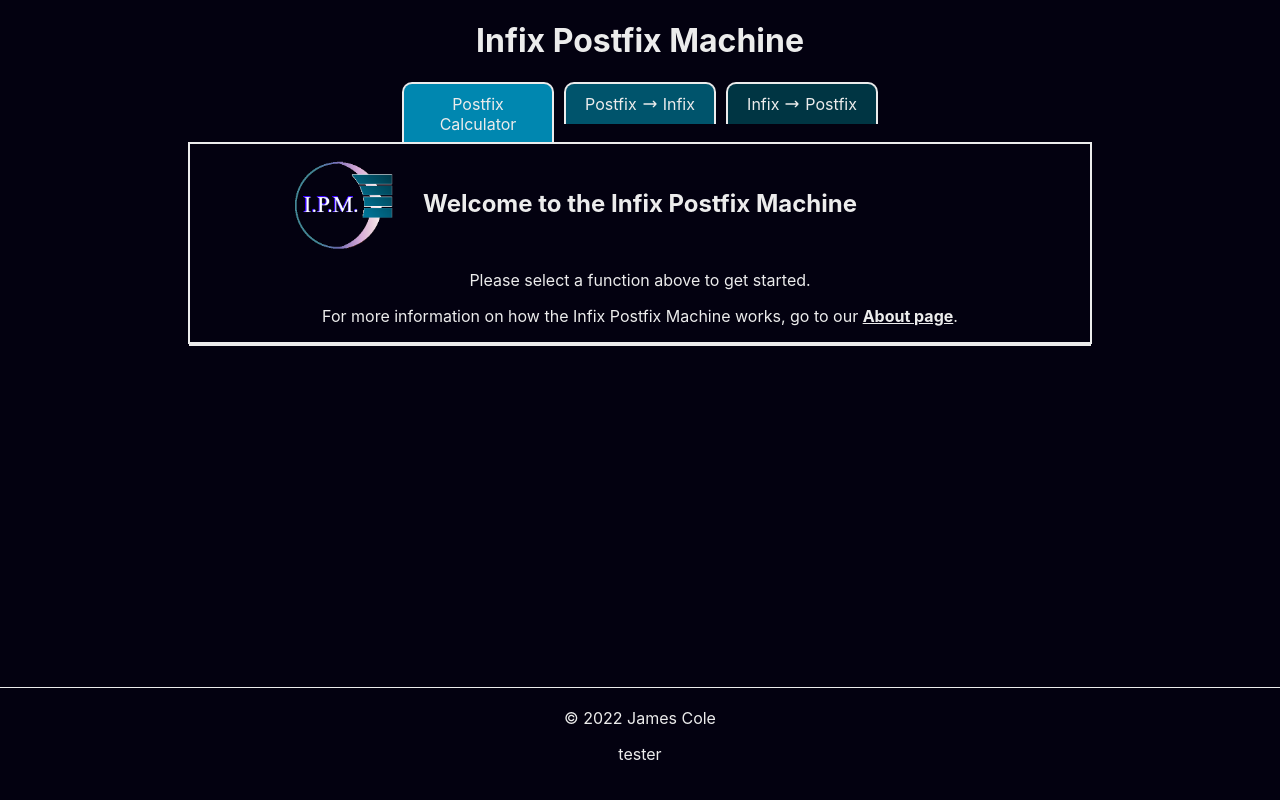
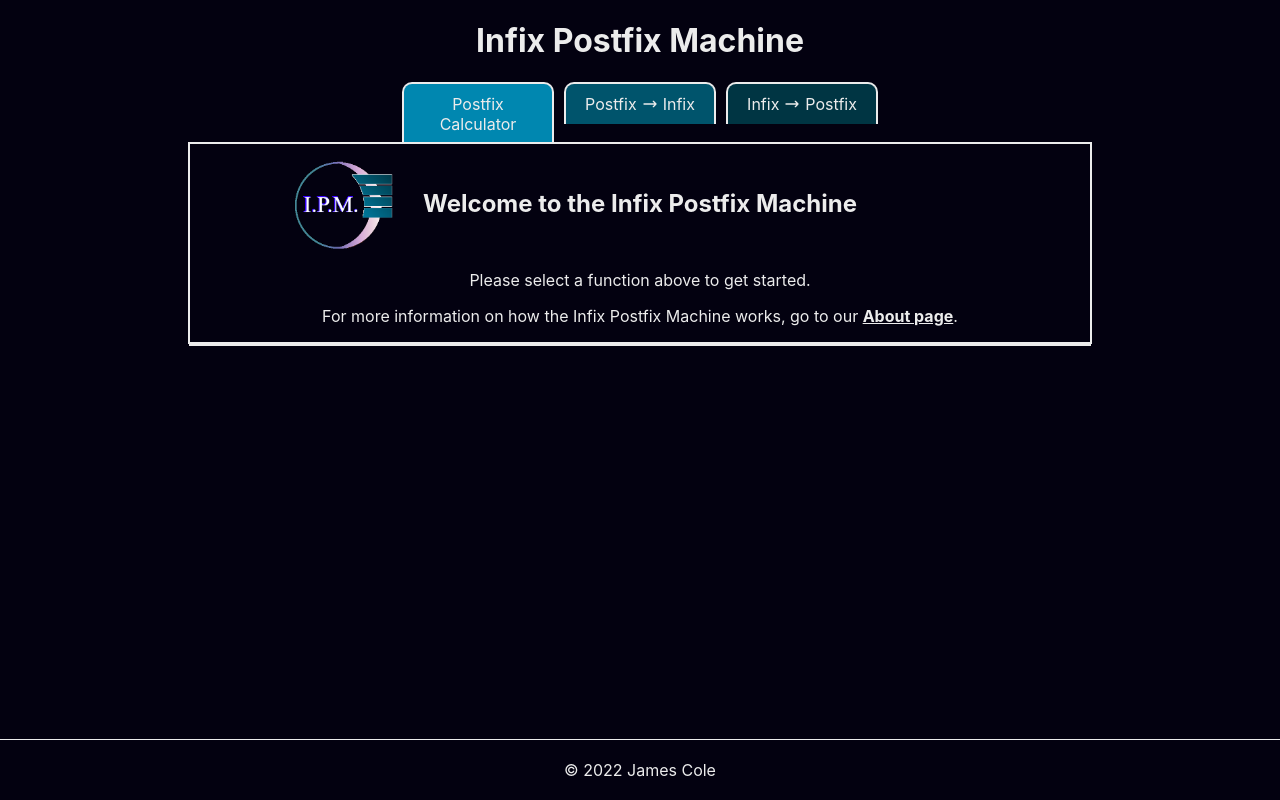
Before and after one commit to jcole099/infixpostfixmachine, a React (Create React App) app: page / in a window 1280 px wide. Built offline with nearby package versions, Linux system fonts and the light colour scheme.

Commit message:
removed tester, readded GA

```diff
--- a/src/App.js
+++ b/src/App.js
@@ -68,7 +68,6 @@ function App() {
 			</main>
 			<footer className="App-footer">
 				<span>&copy; {year} James Cole</span>
-				<p>tester</p>
 			</footer>
 		</div>
 	);
```
